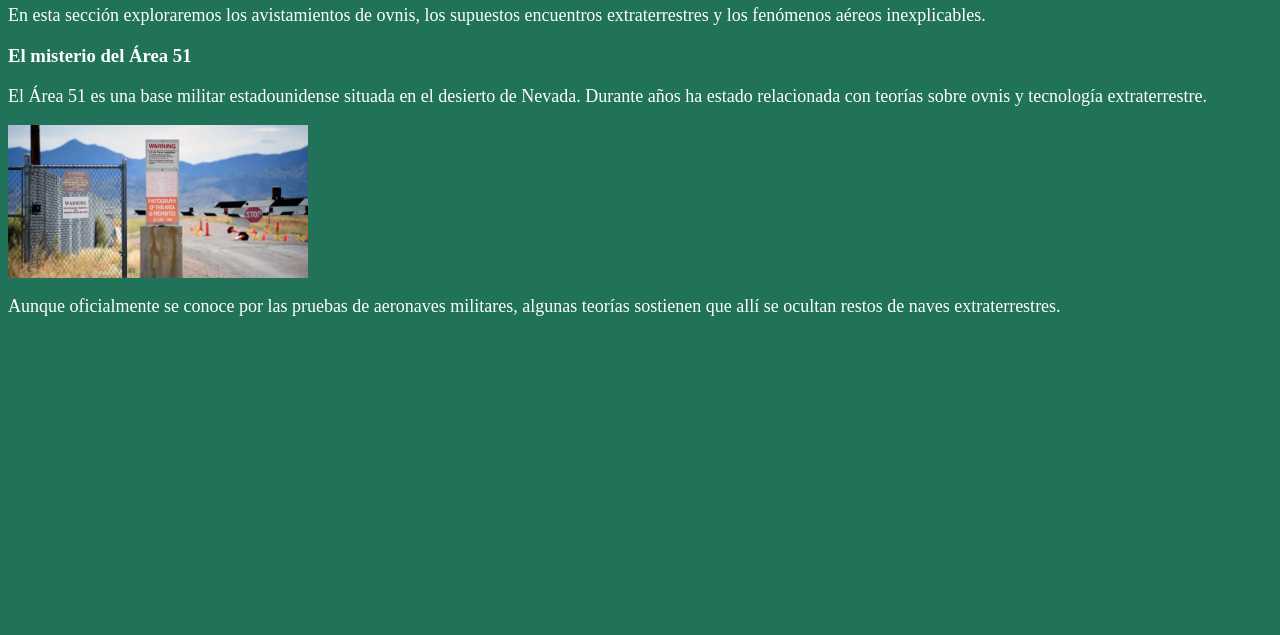
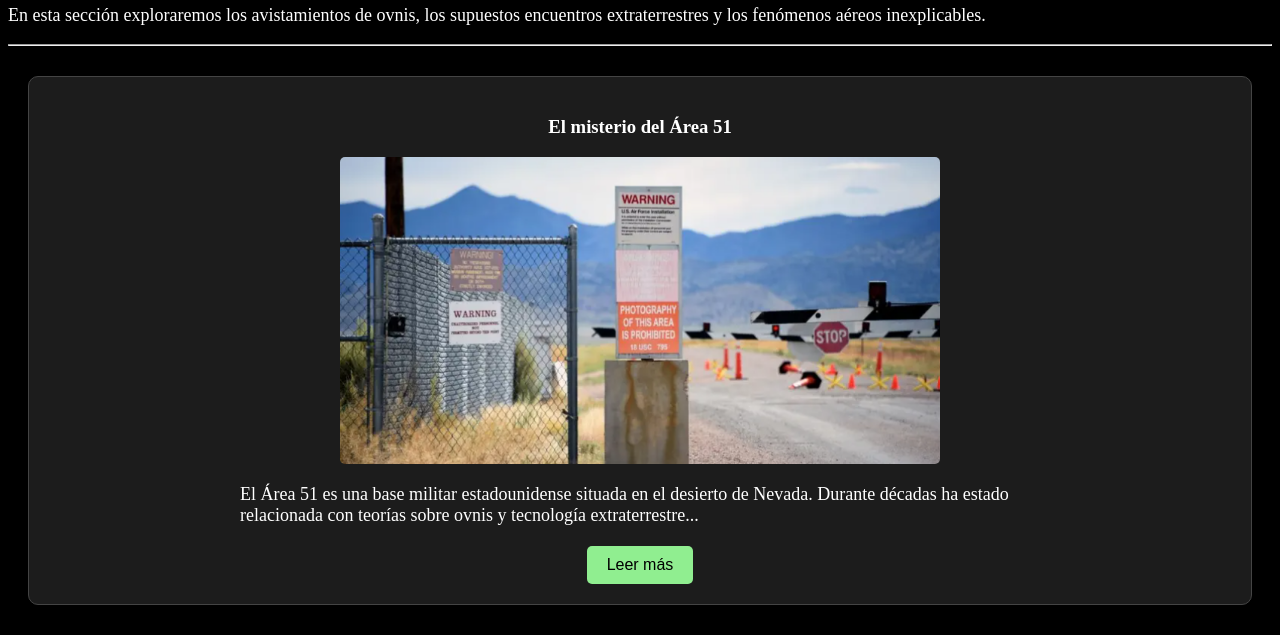
Before and after one commit to MiguelSMSp/Archivos_Ocultos, a plain HTML site: page ovnis.html in a window 1280 px wide. Shown: the part 214-849 px from the top of the page. Before the commit the page ends 800 px from the top, so only its background shows below. Drawn offline with Linux system fonts and the light colour scheme.

Commit message:
primera noticia ovnis

```diff
--- a/ovnis.html
+++ b/ovnis.html
@@ -29,22 +29,52 @@
             y los fenómenos aéreos inexplicables.
         </p>
 
-        <h3>El misterio del Área 51</h3>
+        <hr>
 
-        <p>
-            El Área 51 es una base militar estadounidense
-            situada en el desierto de Nevada. Durante años
-            ha estado relacionada con teorías sobre ovnis
-            y tecnología extraterrestre.
-        </p>
+        <article class="tarjeta">
 
-        <img src="img/area51.png" alt="Área 51">
+            <h3>El misterio del Área 51</h3>
 
-        <p>
-            Aunque oficialmente se conoce por las pruebas
-            de aeronaves militares, algunas teorías sostienen
-            que allí se ocultan restos de naves extraterrestres.
-        </p>
+            <img src="img/area51.png" alt="Área 51">
+
+            <p>
+                El Área 51 es una base militar estadounidense
+                situada en el desierto de Nevada. Durante décadas
+                ha estado relacionada con teorías sobre ovnis
+                y tecnología extraterrestre...
+            </p>
+
+            <div id="contenido-extra" hidden>
+
+                <p>
+                    La instalación fue utilizada para desarrollar
+                    y probar aeronaves militares secretas, como
+                    el avión espía U-2.
+                </p>
+
+                <p>
+                    El secretismo que rodeaba estas instalaciones
+                    contribuyó a que surgieran numerosas teorías
+                    sobre la presencia de tecnología extraterrestre.
+                </p>
+
+                <p>
+                    Algunas teorías sostienen que el gobierno
+                    estadounidense oculta restos de naves
+                    extraterrestres en sus instalaciones.
+                    Sin embargo, no existen pruebas verificadas
+                    que demuestren estas afirmaciones.
+                </p>
+
+            </div>
+
+            <button class="boton" id="botonLeer" type="button">
+                Leer más
+            </button>
+
+        </article>
+
+        <script src="script.js"></script>
 
     </body>
 </html>
--- a/script.js
+++ b/script.js
@@ -0,0 +1,15 @@
+
+const contenido = document.getElementById("contenido-extra");
+const boton = document.getElementById("botonLeer");
+
+boton.addEventListener("click", function() {
+
+    if (contenido.hidden) {
+        contenido.hidden = false;
+        boton.textContent = "Leer menos";
+    } else {
+        contenido.hidden = true;
+        boton.textContent = "Leer más";
+    }
+
+});
--- a/styles.css
+++ b/styles.css
@@ -1,7 +1,7 @@
 
 body {
-    background-color: rgb(32, 114, 88);
-    color: rgb(255, 255, 255);
+    background-color: black;
+    color: white;
 }
 
 h1 {
@@ -22,6 +22,7 @@ a {
 
 img {
     width: 300px;
+    max-width: 100%;
     height: auto;
 }
 
@@ -30,6 +31,7 @@ img {
 nav ul {
     display: flex;
     justify-content: center;
+    flex-wrap: wrap;
     gap: 40px;
     list-style: none;
     padding: 0;
@@ -43,3 +45,54 @@ nav a {
 nav a:hover {
     color: lightgreen;
 }
+
+/* TARJETAS DE NOTICIAS */
+
+.tarjeta {
+    background-color: #1c1c1c;
+    width: calc(100% - 40px);
+    max-width: none;
+    margin: 30px auto;
+    padding: 20px;
+    border: 1px solid #444;
+    border-radius: 10px;
+    box-sizing: border-box;
+    text-align: center;
+}
+
+.tarjeta img {
+    display: block;
+    width: 100%;
+    max-width: 600px;
+    height: auto;
+    margin: 0 auto;
+    border-radius: 5px;
+}
+
+.tarjeta h3 {
+    color: white;
+}
+
+.tarjeta p {
+    max-width: 800px;
+    margin: 20px auto;
+    text-align: left;
+}
+
+
+
+.boton {
+    display: inline-block;
+    background-color: lightgreen;
+    color: black;
+    padding: 10px 20px;
+    border: none;
+    font-size: 16px;
+    text-decoration: none;
+    border-radius: 5px;
+    cursor: pointer;
+}
+
+.boton:hover {
+    background-color: white;
+}
```
Also changed, not shown: ovnis/area51.html (added, +62 -0 lines).
